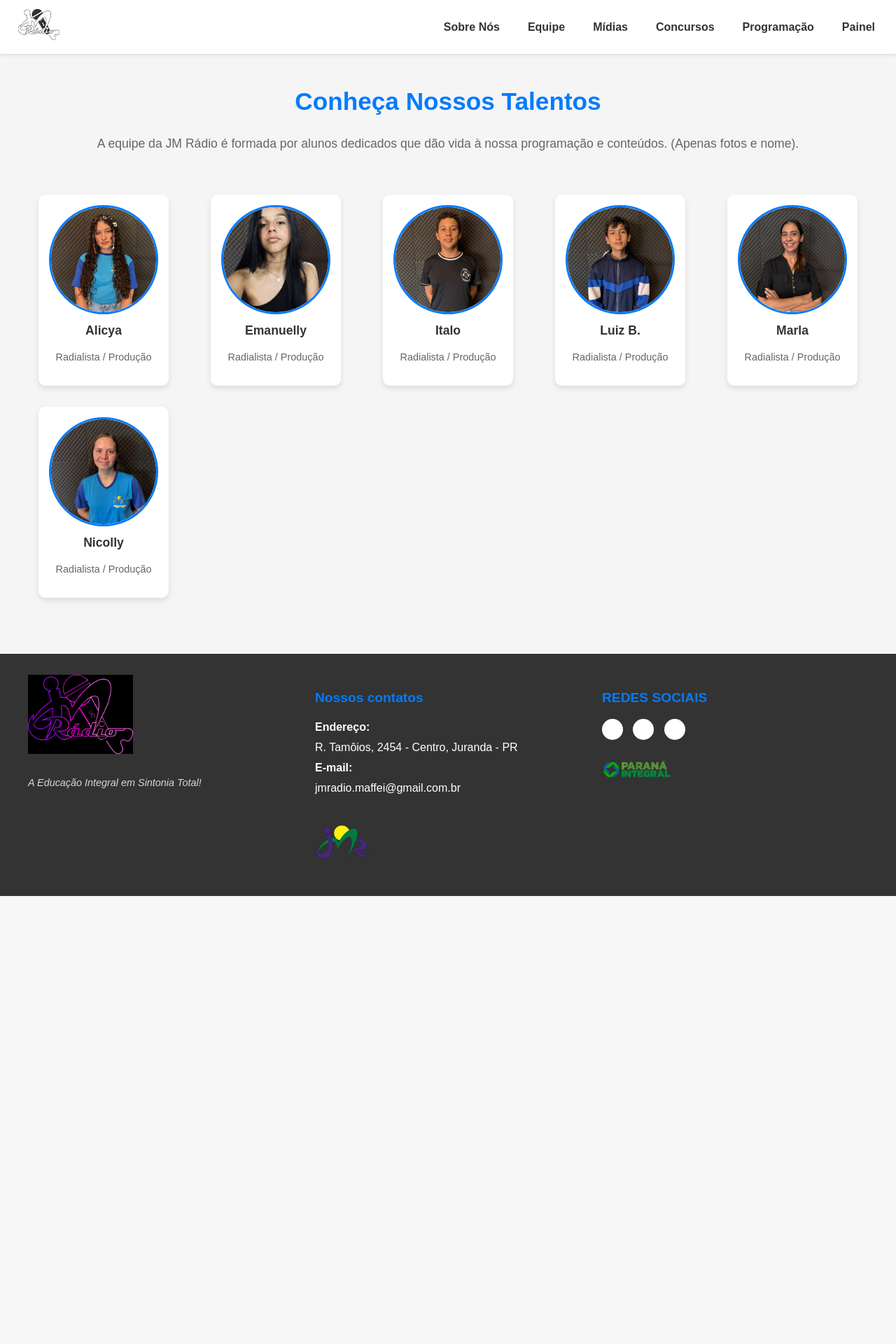
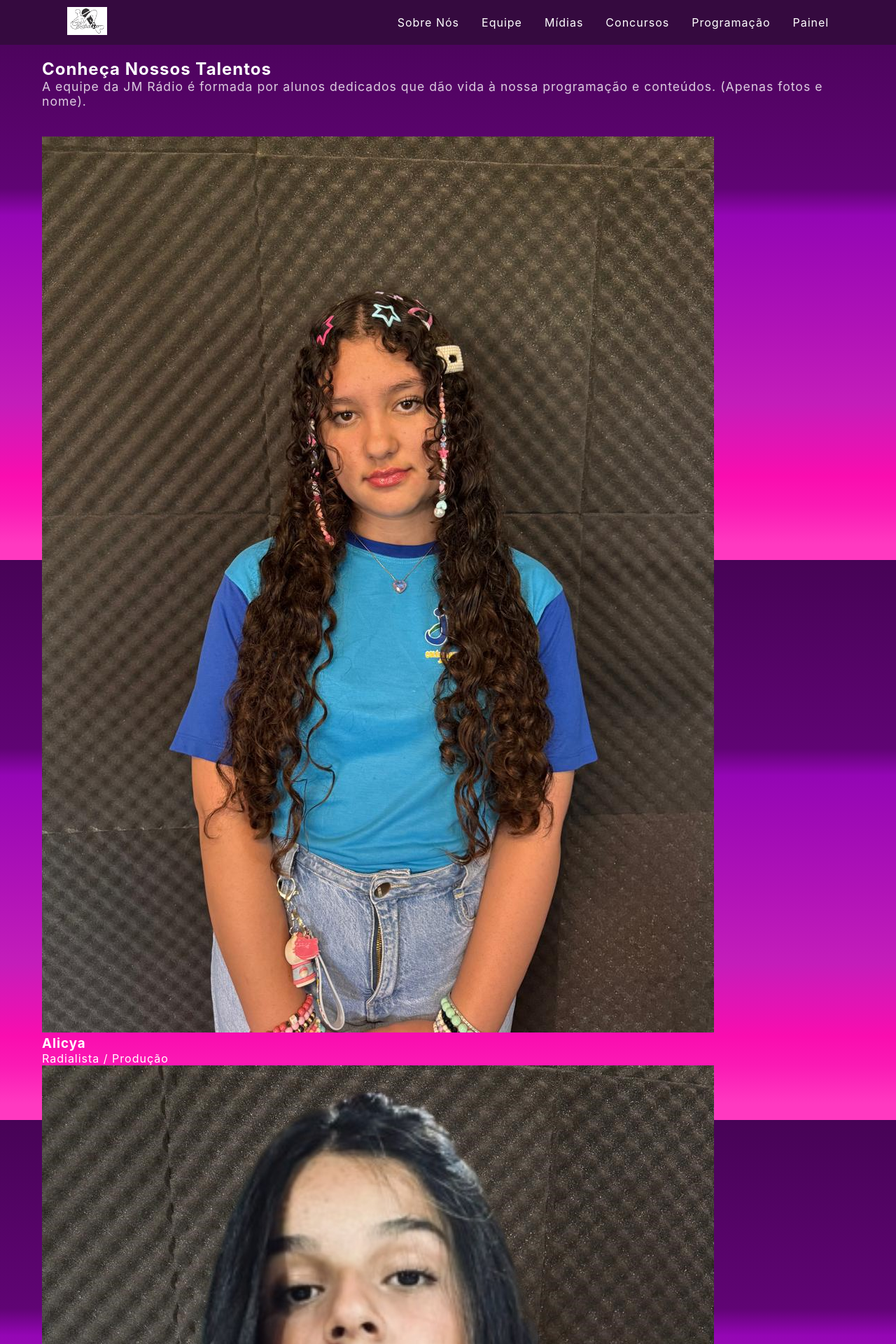
Before and after one commit to DuuhziiN/radio_mafffei, a Django app: page /equipe/ in a window 1280 px wide. Shown: the top 1920 px of the page at 70% size. Before the commit the page ends 1280 px from the top, so only its background shows below. Run offline with Django 5.2, Linux system fonts and the light colour scheme.

Commit message:
FEAT: Added 4 new pages (Programação, Equipe, Sobre Nós, Mídias) and implemented full responsive design.

```diff
--- a/radiomaffei/templates/home.html
+++ b/radiomaffei/templates/home.html
@@ -6,7 +6,7 @@
     <meta charset="utf-8">
     <meta name="viewport" content="initial-scale=1, width=device-width">
     <!-- Linka o CSS do novo tema -->
-    <link rel="stylesheet" href="{% static 'css/index.css' %}" />
+    <link rel="stylesheet" href="{% static 'css/style.css' %}" />
 
     <link rel="stylesheet" href="https://cdnjs.cloudflare.com/ajax/libs/font-awesome/6.5.1/css/all.min.css"
         xintegrity="sha512-DTOQO9RWCH3ppGqcWaEA1BIZOC6xxalwEsw9c2QQeAIftl+Vegovlnee1c9QX4TctnWMn13TZye+giMm8e2LwA=="
--- a/static/css/style.css
+++ b/static/css/style.css
@@ -1,511 +1,219 @@
-/* ------------------------------------- */
-/* ESTILOS GERAIS E LAYOUT */
-/* ------------------------------------- */
+/* ARQUIVO: radiomaffei/static/css/index.css (ESTILOS CONSOLIDADOS E CORRIGIDOS) */
+
+/* --- VARIÁVEIS E BASE GERAL --- */
+:root {
+    --roxo-fundo: #470154;
+    --roxo-card: #600474;
+    --roxo-claro: #9406b4;
+    --cor-texto: white;
+    --cor-destaque: #fa0daf;
+    /* Pink Neon */
+    --color-primary: #fcd513;
+    /* Amarelo (Destaque) */
+    --preto-escuro: #1a0022;
+    /* Para inputs e backgrounds internos */
+    --verde-principal: #33a330;
+    /* Botões de Ação */
+    --vermelho-principal: #cc3333;
+    /* Botões de Deletar */
+}
+
+* {
+    margin: 0;
+    padding: 0;
+    font-family: 'Inter', sans-serif;
+    box-sizing: border-box;
+    letter-spacing: 1px;
+}
+
+/* FUNDO E LAYOUT PRINCIPAL */
 body {
-    margin: 0;
-    line-height: 1.5;
-    color: #333;
-    font-family: 'Arial', sans-serif;
-    /* Fonte padrão */
-    background-color: #f5f5f5;
-    /* Fundo claro para o corpo */
-    min-height: 100vh;
+    background: linear-gradient(180deg, #40024e, #470356 0.01%, #600474 33.65%, var(--roxo-claro) 38.46%, #b013b7 58.65%, #c41dba 71.88%, var(--cor-destaque) 85.05%, #fb1ab4 90.23%, #ff39c0 97.12%);
+    background-attachment: fixed;
+    color: var(--cor-texto);
+    background-size: cover;
+    overflow-x: hidden;
     display: flex;
     flex-direction: column;
+    min-height: 100vh;
 }
 
 main {
     flex-grow: 1;
-    padding-top: 70px;
-    /* Espaço para o cabeçalho fixo */
+    padding-top: 8vh;
+    /* Espaço para o cabeçalho nav fixo */
 }
 
-.container-main {
-    padding: 20px;
-    max-width: 1200px;
-    margin: 0 auto;
+a {
+    color: var(--cor-texto);
+    text-decoration: none;
+    transition: 0.3s;
 }
 
-/* Títulos */
-h1 {
-    font-size: 2.2em;
-    color: #007bff;
-    /* Cor primária */
-    text-align: center;
-    margin-bottom: 20px;
+a:hover {
+    opacity: 0.8;
+    color: var(--cor-destaque);
 }
 
-.sub-texto {
-    text-align: center;
-    margin-bottom: 40px;
-    font-size: 1.1em;
-    color: #666;
-}
+/* --- ESTILOS DE NAVEGAÇÃO E CABEÇALHO --- */
 
-/* ------------------------------------- */
-/* NAVEGAÇÃO (HEADER) */
-/* ------------------------------------- */
-header {
-    background-color: #ffffff;
-    box-shadow: 0 2px 4px rgba(0, 0, 0, 0.1);
+nav {
+    display: flex;
+    justify-content: space-around;
+    align-items: center;
+    background: #350a3f;
+    height: 8vh;
     position: fixed;
+    /* MANTEM A NAV NO TOPO */
     width: 100%;
     top: 0;
     z-index: 1000;
 }
 
-nav {
-    display: flex;
-    justify-content: space-between;
-    align-items: center;
-    padding: 10px 20px;
-    max-width: 1400px;
-    margin: 0 auto;
-}
-
 .logo-container img {
-    height: 50px;
+    height: 40px;
 }
 
 .nav-list {
     list-style: none;
     display: flex;
     margin: 0;
-    padding: 0;
 }
 
 .nav-list li {
-    margin-left: 20px;
+    margin-left: 32px;
 }
 
-.nav-list a {
-    text-decoration: none;
-    color: #333;
-    font-weight: bold;
-    padding: 5px 10px;
-    transition: color 0.3s ease;
-}
 
-.nav-list a:hover {
-    color: #007bff;
-}
+/* --- ESTILOS DE COMPONENTES DE CONTEÚDO GERAL --- */
 
-/* Mobile Menu (Hamburger) */
-.mobile-menu {
-    cursor: pointer;
-    display: none;
-}
-
-.mobile-menu div {
-    width: 32px;
-    height: 2px;
-    background: #333;
-    margin: 8px;
-    transition: 0.3s;
-}
-
-@media (max-width: 768px) {
-    .nav-list {
-        position: absolute;
-        top: 60px;
-        right: 0;
-        width: 60%;
-        height: 90vh;
-        background: #ffffff;
-        flex-direction: column;
-        align-items: center;
-        transform: translateX(100%);
-        transition: transform 0.3s ease-in;
-        box-shadow: -2px 0 5px rgba(0, 0, 0, 0.1);
-        padding-top: 30px;
-    }
-
-    .nav-list li {
-        margin: 20px 0;
-        opacity: 0;
-    }
-
-    .mobile-menu {
-        display: block;
-    }
-
-    .nav-list.active {
-        transform: translateX(0);
-    }
-}
-
-/* ------------------------------------- */
-/* HOME PAGE COMPONENTS */
-/* ------------------------------------- */
-
-/* SLIDESHOW (Carousel) */
-.slideshow-container {
-    max-width: 100%;
-    position: relative;
-    margin: auto;
-    overflow: hidden;
-}
-
-.mySlides {
-    display: none;
+.container-main,
+.playlist-section,
+.video-section {
+    padding: 20px;
+    max-width: 1200px;
+    margin: 0 auto;
     width: 100%;
 }
 
-.mySlides img {
-    width: 100%;
-    height: 400px;
-    /* Altura fixa para as imagens do banner */
-    object-fit: cover;
+.sub-texto {
+    font-size: 1.1rem;
+    margin-bottom: 40px;
+    opacity: 0.8;
 }
 
-.fade {
-    animation-name: fade;
-    animation-duration: 1.5s;
-}
 
-@keyframes fade {
-    from {
-        opacity: .4
-    }
+/* --- SEÇÕES (SOBRE NÓS, PROGRAMAÇÃO) --- */
 
-    to {
-        opacity: 1
-    }
-}
-
-/* PLAYER DE RÁDIO */
-.radio-player-container {
-    text-align: center;
-    padding: 30px 20px;
-    background-color: #e9ecef;
-    border-top: 5px solid #007bff;
-    margin-bottom: 20px;
-}
-
-.player-content {
-    display: flex;
-    justify-content: center;
-    gap: 20px;
-    align-items: center;
-    flex-wrap: wrap;
-}
-
-.player-button {
-    background-color: #007bff;
-    color: white;
-    border: none;
-    padding: 10px 20px;
-    border-radius: 5px;
-    cursor: pointer;
-    font-weight: bold;
-    text-transform: uppercase;
-    text-decoration: none;
-    transition: background-color 0.3s ease, transform 0.1s ease;
-}
-
-.player-button:hover {
-    background-color: #0056b3;
-}
-
-.btn-play-pause i {
-    font-size: 1.2em;
-}
-
-/* SEÇÃO DE PLAYLIST (Músicas gravadas) */
-.playlist-section {
-    max-width: 800px;
-    margin: 40px auto;
-    padding: 20px;
-    background-color: #fff;
-    border-radius: 10px;
-    box-shadow: 0 4px 8px rgba(0, 0, 0, 0.05);
-}
-
-.playlist-section h2 {
-    text-align: center;
-    color: #007bff;
-    margin-bottom: 25px;
-}
-
-.musica-item {
-    display: flex;
-    justify-content: space-between;
-    align-items: center;
-    padding: 10px 0;
-    border-bottom: 1px solid #eee;
-}
-
-.musica-item:last-child {
-    border-bottom: none;
-}
-
-/* CORREÇÃO PARA VÍDEOS (Issue 3: Vídeos não rodam/layout) */
-.video-section {
-    display: flex;
-    flex-wrap: wrap;
-    gap: 20px;
-    justify-content: center;
-    padding: 20px;
-}
-
-.video-card {
-    flex: 0 0 calc(50% - 10px);
-    /* Dois por linha em telas maiores */
-    max-width: 350px;
-    background-color: #fff;
-    border-radius: 8px;
-    box-shadow: 0 2px 5px rgba(0, 0, 0, 0.1);
-    overflow: hidden;
-    text-decoration: none;
-    color: inherit;
-    transition: transform 0.3s;
-}
-
-.video-card:hover {
-    transform: translateY(-5px);
-}
-
-.video-thumbnail-wrapper {
-    width: 100%;
-    height: 0;
-    padding-bottom: 56.25%;
-    /* Relação de aspecto 16:9 */
-    position: relative;
-    overflow: hidden;
-}
-
-.video-thumbnail {
-    position: absolute;
-    width: 100%;
-    height: 100%;
-    object-fit: cover;
-}
-
-.video-title {
-    padding: 15px;
-    font-weight: bold;
-    color: #333;
-    font-size: 1em;
-}
-
-@media (max-width: 768px) {
-    .video-card {
-        flex: 0 0 100%;
-        /* Um por linha em mobile */
-        max-width: 100%;
-    }
-}
-
-/* ------------------------------------- */
-/* SOBRE NÓS PAGE */
-/* ------------------------------------- */
 .bloco-info {
     display: flex;
     align-items: center;
-    margin-bottom: 50px;
     gap: 40px;
-    background-color: #fff;
-    padding: 30px;
+    margin-bottom: 60px;
+    text-align: left;
+    background-color: var(--roxo-card);
+    /* Fundo dos cards de informação */
+    padding: 25px;
     border-radius: 10px;
-    box-shadow: 0 4px 8px rgba(0, 0, 0, 0.05);
 }
 
 .bloco-info.reverso {
     flex-direction: row-reverse;
 }
 
-.bloco-info .texto-coluna {
-    flex: 1;
+.imagem-coluna img {
+    width: 100%;
+    border-radius: 10px;
+    box-shadow: 0 5px 15px rgba(0, 0, 0, 0.4);
+    height: auto;
+    object-fit: cover;
 }
 
-.bloco-info .imagem-coluna {
-    flex: 1;
-    min-width: 250px;
+/* --- ESTILO DOS PLAYERS E BOTÕES DE AÇÃO --- */
+
+.radio-player-container {
+    display: flex;
+    justify-content: center;
+    align-items: center;
+    width: 90%;
+    margin: 20px auto;
+    background-color: var(--roxo-card);
+    border: 5px solid var(--cor-destaque);
+    border-radius: 82px;
+    box-sizing: border-box;
+    height: 120px;
 }
 
-.bloco-info .imagem-coluna img {
+.player-content {
+    display: flex;
+    align-items: center;
+    justify-content: space-between;
     width: 100%;
-    height: auto;
-    border-radius: 8px;
 }
 
-@media (max-width: 900px) {
-
-    .bloco-info,
-    .bloco-info.reverso {
-        flex-direction: column;
-    }
-
-    .bloco-info .imagem-coluna {
-        margin-top: 20px;
-    }
+.btn-play-pause {
+    /* BOTÃO ESTILIZADO DE STREAMING */
+    width: 70px;
+    height: 70px;
+    min-width: 70px;
+    border-radius: 50%;
+    background-color: var(--roxo-fundo);
+    display: flex;
+    justify-content: center;
+    align-items: center;
+    font-size: 24px;
+    color: var(--cor-destaque);
+    /* Pink Neon */
+    margin: 0 20px;
+    outline: none;
+    box-shadow: 0 0 15px var(--cor-destaque);
 }
 
-/* ------------------------------------- */
-/* PROGRAMAÇÃO PAGE */
-/* ------------------------------------- */
-.programa-content {
-    background-color: #fff;
-    padding: 30px;
-    border-radius: 10px;
-    box-shadow: 0 4px 8px rgba(0, 0, 0, 0.05);
+.btn-abrir-player {
+    background-color: var(--color-primary);
+    /* Amarelo */
+    border: 6px solid var(--roxo-fundo);
+    border-radius: 37px;
+    color: var(--roxo-fundo);
+    font-weight: 700;
 }
 
-.tabela-programacao h2 {
-    text-align: center;
-    color: #0056b3;
-    margin-bottom: 20px;
+.btn-programacao {
+    background-color: var(--color-secondary);
+    border: 6px solid var(--roxo-fundo);
+    border-radius: 37px;
+    color: var(--roxo-fundo);
+    font-weight: 700;
 }
 
-.programacao-tabs-container {
-    max-width: 800px;
-    margin: 0 auto;
+/* --- PLAYLIST --- */
+.playlist-section {
+    background-color: transparent;
 }
 
-.tabs-header {
+.musica-item {
+    background-color: var(--roxo-card);
+    padding: 10px 15px;
+    margin-bottom: 10px;
+    border-radius: 8px;
     display: flex;
-    justify-content: space-around;
-    border-bottom: 2px solid #ddd;
-    margin-bottom: 20px;
+    justify-content: space-between;
+    align-items: center;
 }
 
-.tab-btn {
-    flex-grow: 1;
-    padding: 15px 10px;
-    background: none;
-    border: none;
-    cursor: pointer;
-    font-weight: bold;
-    color: #666;
-    transition: color 0.3s, border-bottom 0.3s;
+.musica-item audio {
+    width: 60%;
+    filter: invert(1);
+    /* Deixa o player preto/branco para contraste */
 }
 
-.tab-btn.active {
-    color: #007bff;
-    border-bottom: 3px solid #007bff;
-}
 
-.conteudo-dia {
-    display: none;
-    padding: 20px;
-    background-color: #f9f9f9;
-    border-radius: 8px;
-}
-
-.conteudo-dia.active {
-    display: block;
-}
-
-.conteudo-dia p {
-    display: flex;
-    justify-content: space-between;
-    padding: 8px 0;
-    border-bottom: 1px dotted #ccc;
-    font-size: 1.05em;
-}
-
-.conteudo-dia p span {
-    font-weight: bold;
-    color: #007bff;
-}
-
-.slogan-grande {
-    color: #333;
-    font-size: 1.5em;
-    margin-top: 40px;
-    font-style: italic;
-}
-
-/* ------------------------------------- */
-/* EQUIPE PAGE (Issue 1: Fotos da Equipe) */
-/* ------------------------------------- */
-.equipe-galeria {
-    display: grid;
-    grid-template-columns: repeat(auto-fit, minmax(180px, 1fr));
-    gap: 30px;
-    padding: 20px 0;
-    justify-items: center;
-}
-
-.membro-card {
-    text-align: center;
-    background-color: #ffffff;
-    border-radius: 10px;
-    box-shadow: 0 4px 8px rgba(0, 0, 0, 0.1);
-    padding: 15px;
-    transition: transform 0.3s ease;
-    max-width: 200px;
-    /* Limita o tamanho do card */
-}
-
-.membro-card:hover {
-    transform: translateY(-5px);
-}
-
-.membro-foto-wrapper {
-    width: 150px;
-    height: 150px;
-    margin: 0 auto 10px;
-    overflow: hidden;
-    border-radius: 50%;
-    border: 3px solid #007bff;
-    /* Cor primária */
-}
-
-.membro-foto-wrapper img {
-    width: 100%;
-    height: 100%;
-    object-fit: cover;
-    /* Garante que a imagem preencha o círculo */
-}
-
-.membro-nome {
-    font-size: 1.1em;
-    font-weight: bold;
-    color: #333;
-    margin: 5px 0;
-}
-
-.membro-funcao {
-    font-size: 0.9em;
-    color: #666;
-}
-
-/* ------------------------------------- */
-/* MÍDIAS PAGE */
-/* ------------------------------------- */
-.galeria-grid {
-    display: grid;
-    grid-template-columns: repeat(auto-fit, minmax(280px, 1fr));
-    gap: 20px;
-    padding: 20px 0;
-}
-
-.galeria-item {
-    overflow: hidden;
-    border-radius: 8px;
-    box-shadow: 0 2px 5px rgba(0, 0, 0, 0.1);
-}
-
-.galeria-item img {
-    width: 100%;
-    height: 250px;
-    object-fit: cover;
-    display: block;
-    transition: transform 0.3s;
-}
-
-.galeria-item img:hover {
-    transform: scale(1.05);
-}
-
-/* ------------------------------------- */
-/* RODAPÉ (FOOTER) (Issue 2: Rodapé desproporcional) */
-/* ------------------------------------- */
+/* --- RODAPÉ --- */
 .rodape {
-    background-color: #333;
+    background-color: black;
     color: white;
-    padding: 30px 20px;
+    padding: 30px 20px 10px;
+    line-height: 1.5;
     margin-top: 40px;
 }
 
@@ -515,75 +223,81 @@ nav {
     max-width: 1200px;
     margin: 0 auto;
     flex-wrap: wrap;
-    gap: 30px;
 }
 
 .rodape-coluna {
+    padding: 15px;
     flex: 1;
     min-width: 250px;
 }
 
-/* Estilo dos Logos no Rodapé (CORREÇÃO DE TAMANHO) */
-.logo-jmradio-maior {
-    width: 150px;
+/* CORREÇÃO CRÍTICA DO RODAPÉ */
+.logo-jmradio-maior,
+.logo-jmradio-menor,
+.logo-parana-integral {
+    max-width: 100px;
+    /* Limita o tamanho das imagens */
     height: auto;
-    margin-bottom: 10px;
-}
-
-.logo-jmradio-menor {
-    width: 80px;
-    height: auto;
-    margin-top: 20px;
+    display: block;
 }
 
 .logo-parana-integral {
-    width: 100px;
-    height: auto;
-    margin-top: 20px;
+    max-width: 150px;
+    margin-left: auto;
 }
 
-.slogan {
-    font-style: italic;
-    font-size: 0.9em;
-    opacity: 0.8;
+/* --- ESTILOS DO PAINEL DO RADIALISTA (APLICA-SE COM OVERRIDE) --- */
+.header-painel {
+    background-color: var(--roxo-fundo);
 }
 
-.contato-titulo,
-.redes-titulo {
-    font-size: 1.2em;
-    margin-bottom: 15px;
-    color: #007bff;
+.container-painel {
+    display: flex;
+    gap: 30px;
+    padding: 30px;
+    max-width: 1200px;
+    margin: 20px auto;
 }
 
-.contato-item p {
-    margin: 5px 0;
+.card {
+    background-color: var(--roxo-card);
+    border-radius: 15px;
+    padding: 25px;
+    flex: 1;
 }
 
-.social-icons-rodape a {
-    display: inline-block;
-    width: 30px;
-    height: 30px;
-    background-color: #fff;
-    /* Placeholder para ícones sociais */
-    border-radius: 50%;
-    margin-right: 10px;
-    /* Adicione aqui ícones reais ou cores */
+.btn-deletar {
+    background-color: var(--vermelho-principal);
+    padding: 5px 10px;
+    font-size: 0.8em;
 }
 
+
+/* --- RESPONSIVIDADE --- */
+
 @media (max-width: 768px) {
+    .nav-list {
+        /* Lógica de menu mobile */
+        transform: translateX(100%);
+    }
+
+    .container-painel {
+        flex-direction: column;
+    }
+
+    .radio-player-container {
+        flex-direction: column;
+        height: auto;
+        border-radius: 30px;
+    }
+
     .rodape-conteudo {
         flex-direction: column;
         text-align: center;
     }
 
     .rodape-coluna {
+        min-width: 100%;
         margin-bottom: 20px;
     }
-
-    .logo-jmradio-maior,
-    .logo-jmradio-menor,
-    .logo-parana-integral {
-        margin-left: auto;
-        margin-right: auto;
-    }
 }
```
